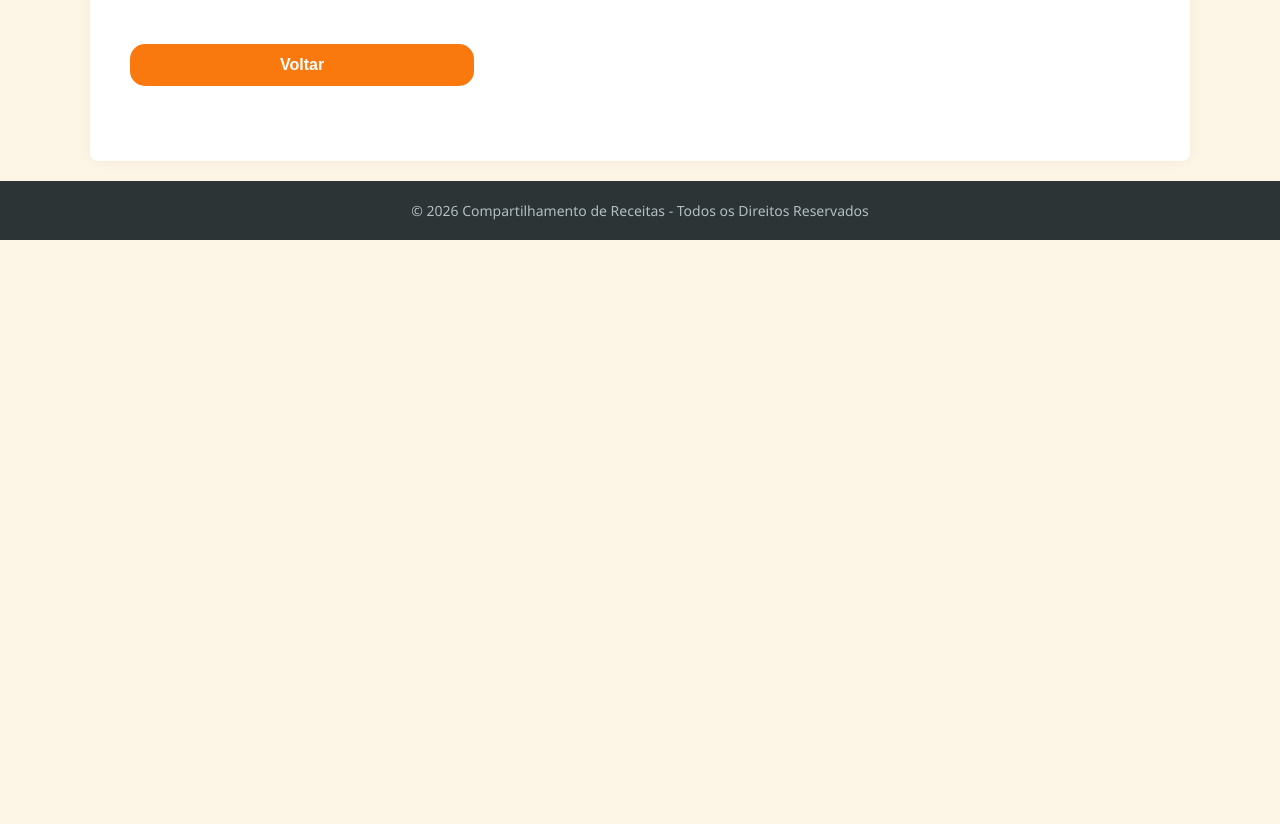
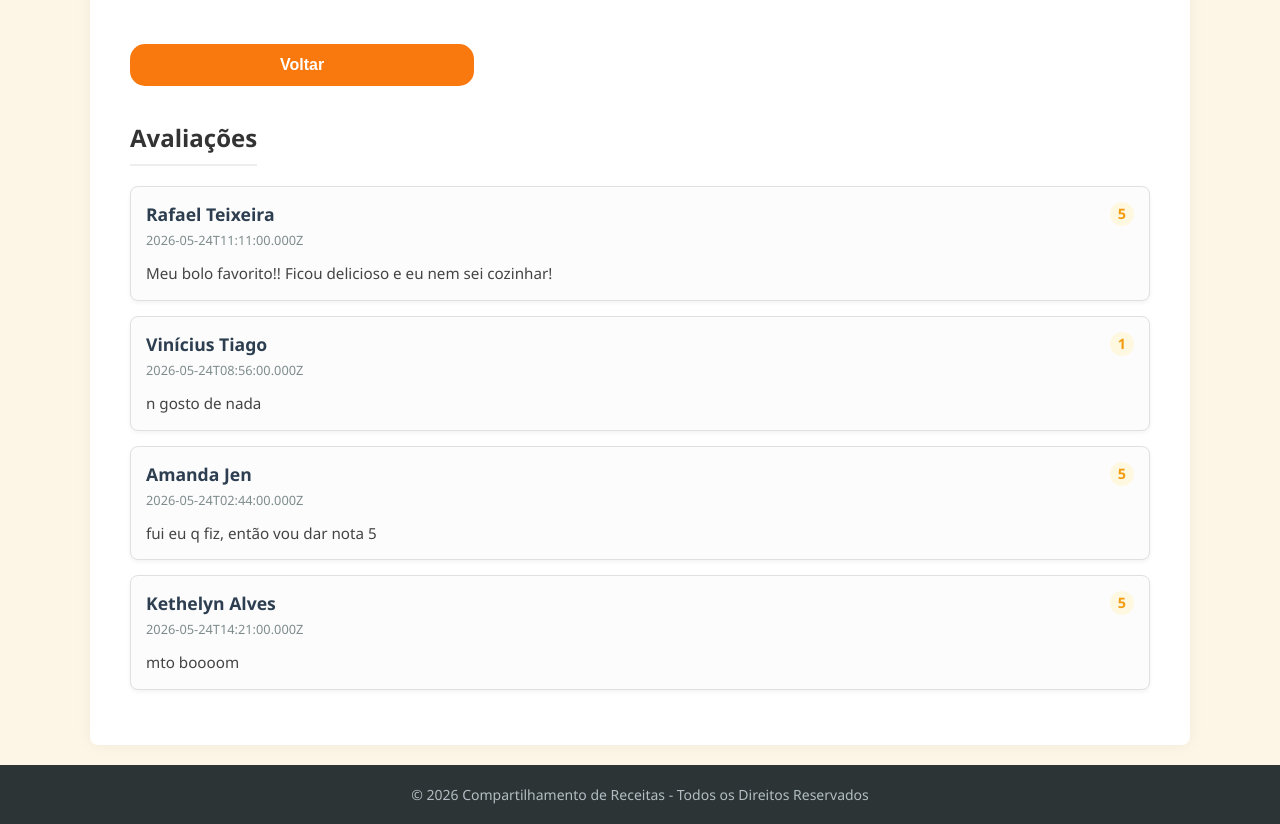
Before and after one commit to rafaeltpaulino/projeto-final-SPODWE2, a React (Create React App) app in the folder tudodebom/: page /receitas/1 in a window 1280 px wide. Shown: the part 1060-1884 px from the top of the page. Before the commit the page ends 1300 px from the top, so only its background shows below. Built offline with nearby package versions, Linux system fonts and the light colour scheme.

Commit message:
Implementação da entidade Avaliações, que permite dar uma nota e deixar um comentário em uma receita.

```diff
--- a/tudodebom/package.json
+++ b/tudodebom/package.json
@@ -12,6 +12,7 @@
     "@testing-library/user-event": "^13.5.0",
     "axios": "^1.16.1",
     "react": "^19.2.5",
+    "react-date-object": "^2.1.9",
     "react-dom": "^19.2.5",
     "react-router-dom": "^7.14.2",
     "react-scripts": "5.0.1",
--- /dev/null
+++ b/tudodebom/public/api/avaliacoes.json
@@ -0,0 +1,38 @@
+[
+    {
+        "id": 1,
+        "id_receita": 1,
+        "id_usuario": 4,
+        "nome_usuario": "Rafael Teixeira",
+        "nota": 5,
+        "comentario": "Meu bolo favorito!! Ficou delicioso e eu nem sei cozinhar!",
+        "data_avaliacao": "2026-05-24T11:11:00.000Z"
+    },
+    {
+        "id": 2,
+        "id_receita": 1,
+        "id_usuario": 1,
+        "nome_usuario": "Vinícius Tiago",
+        "nota": 1,
+        "comentario": "n gosto de nada",
+        "data_avaliacao": "2026-05-24T08:56:00.000Z"
+    },
+    {
+        "id": 3,
+        "id_receita": 1,
+        "id_usuario": 2,
+        "nome_usuario": "Amanda Jen",
+        "nota": 5,
+        "comentario": "fui eu q fiz, então vou dar nota 5",
+        "data_avaliacao": "2026-05-24T02:44:00.000Z"
+    },
+    {
+        "id": 4,
+        "id_receita": 1,
+        "id_usuario": 3,
+        "nome_usuario": "Kethelyn Alves",
+        "nota": 5,
+        "comentario": "mto boooom",
+        "data_avaliacao": "2026-05-24T14:21:00.000Z"
+    }
+]
--- a/tudodebom/src/App.js
+++ b/tudodebom/src/App.js
@@ -20,6 +20,7 @@ class App extends Component {
     receitas: [],
     usuarios: [],
     categorias: [],
+    avaliacoes: [],
     logado: false
   };
 
@@ -32,16 +33,20 @@ class App extends Component {
       const { data: receitas } = await axios.get('/api/receitas.json');
       const { data: usuarios } = await axios.get('/api/usuarios.json');
       const { data: categorias } = await axios.get('/api/categorias.json');
+      const { data: avaliacoes } = await axios.get('/api/avaliacoes.json');
 
       this.setState({ receitas });
       this.setState({ usuarios });
       this.setState({ categorias });
+      this.setState({avaliacoes});
     } catch (error) {
       console.log(error);
       document.querySelectorAll('.principal')[0].insertAdjacentHTML(
         "beforeend",
         "<p class'erro'>Mensagem de erro</p>"
       );
+    } finally {
+      console.log(this.state.avaliacoes);
     }
   }
 
@@ -104,13 +109,20 @@ class App extends Component {
   }
 
   handleLogin = (email, senha) => {
-    const logado = this.state.usuarios.find((usuario) =>
+    const usuario = this.state.usuarios.find((usuario) =>
       email === usuario.email && senha === usuario.senha
     );
 
-    this.setState({logado})
+    if(usuario) {
+      sessionStorage.setItem('usuarioId', usuario.id);
+      this.setState({logado: true});
 
-    return logado;
+      return true;
+    } else {
+      this.setState({logado: false});
+
+      return false;
+    }
   }
 
   render() {
@@ -124,7 +136,8 @@ class App extends Component {
           />
           <Route
             path="/receitas/:receitaId"
-            element={<BuscaReceita receitas={this.state.receitas} />}
+            element={<BuscaReceita receitas={this.state.receitas}
+                                   avaliacoes={this.state.avaliacoes} />}
           />
           <Route
             path="/categorias"
--- a/tudodebom/src/components/BuscaReceita.js
+++ b/tudodebom/src/components/BuscaReceita.js
@@ -7,7 +7,7 @@ const BuscaReceita = (props) => {
     const {receitaId} = useParams();
     const receita = props.receitas.find((receita) => receita.id === Number(receitaId));
 
-    return receita ? <ReceitaCompleta receita={receita} /> : <NotFound />
+    return receita ? <ReceitaCompleta receita={receita} avaliacoes={props.avaliacoes} /> : <NotFound />
 };
 
 export default BuscaReceita;
--- a/tudodebom/src/components/Login.js
+++ b/tudodebom/src/components/Login.js
@@ -12,14 +12,13 @@ const Login = (props) => {
         const res = props.handleLogin(email, senha);
 
         if (res) {
-            sessionStorage.setItem('usuario', res.nome);
             alert('Login realizado com sucesso!');
             setSucesso(true);
         } else {
             alert('Email ou senha incorretos');
             setSucesso(false);
         }
-    }
+    };
 
     return (
         <>
--- a/tudodebom/src/components/ReceitaCompleta.js
+++ b/tudodebom/src/components/ReceitaCompleta.js
@@ -1,8 +1,10 @@
-import React, { useState, useEffect } from 'react';
-import { useParams } from 'react-router-dom';
-
+import React, { Fragment } from 'react';
+import DateObject from 'react-date-object'
 
 const ReceitaCompleta = (props) => {
+
+    console.log(props.avaliacoes);
+
     return (
         <div className="principal">
             <header className="receita-header">
@@ -28,6 +30,28 @@ const ReceitaCompleta = (props) => {
 
                 <button onClick={() => window.history.back()} className="btn-voltar">Voltar</button>
             </section>
+
+            <div className='avaliacoes'>
+                <h2>
+                    Avaliações
+                </h2>
+                {props.avaliacoes.filter((avaliacao) => avaliacao.id_receita === props.receita.id).map((a) => (
+                    <div key={a.id} className='avaliacao'>
+                        <div className='nome-usuario'>
+                            {a.nome_usuario}
+                        </div>
+                        <div className='nota'>
+                            {a.nota}
+                        </div>
+                        <div className='data'>
+                            {a.data_avaliacao}
+                        </div>
+                        <div className='comentario'>
+                            {a.comentario}
+                        </div>
+                    </div>
+                ))}
+            </div>
         </div>
     );
 };
--- a/tudodebom/src/index.css
+++ b/tudodebom/src/index.css
@@ -501,3 +501,70 @@ form button[type="submit"]:hover {
   gap: 20px;
   justify-content: center;
 }
+
+* Container principal das avaliações */
+.avaliacoes {
+  max-width: 800px; /* Limita a largura para leitura confortável */
+  margin: 2rem 0;
+  font-family: 'Segoe UI', Tahoma, Geneva, Verdana, sans-serif;
+}
+
+.avaliacoes h2 {
+  font-size: 1.5rem;
+  color: #333;
+  border-bottom: 2px solid #eee;
+  padding-bottom: 10px;
+  margin-bottom: 20px;
+}
+
+/* O cartão (card) de cada avaliação individual */
+.avaliacao {
+  background-color: #fcfcfc;
+  border: 1px solid #e0e0e0;
+  border-radius: 8px;
+  padding: 15px;
+  margin-bottom: 15px;
+  box-shadow: 0 2px 4px rgba(0, 0, 0, 0.05);
+
+  /* Usando Grid para alinhar os itens sem precisar alterar o seu HTML */
+  display: grid;
+  grid-template-columns: 1fr auto; /* Coluna 1 cresce, Coluna 2 ajusta ao conteúdo */
+  row-gap: 5px; /* Espaço entre as linhas */
+}
+
+/* Estilização dos itens internos */
+.nome-usuario {
+  font-weight: 600;
+  color: #2c3e50;
+  font-size: 1.1rem;
+}
+
+.nota {
+  font-weight: bold;
+  color: #f39c12; /* Uma cor amarelo/laranja para remeter a estrelas */
+  background-color: #fff8e1;
+  padding: 2px 8px;
+  border-radius: 12px;
+  font-size: 0.9rem;
+}
+
+.data {
+  font-size: 0.8rem;
+  color: #7f8c8d;
+  grid-column: 1 / -1; /* Faz a data ocupar as duas colunas inteiras */
+  margin-bottom: 8px;
+}
+
+.comentario {
+  grid-column: 1 / -1; /* Faz o comentário ocupar as duas colunas inteiras */
+  color: #444;
+  line-height: 1.5;
+  font-size: 0.95rem;
+}
+
+/* Efeito sutil ao passar o mouse por cima do card */
+.avaliacao:hover {
+  background-color: #ffffff;
+  box-shadow: 0 4px 8px rgba(0, 0, 0, 0.08);
+  transition: all 0.2s ease-in-out;
+}
```
Also changed, not shown: 1 other file (tests, documents, lock files or other folders). Lines whose indentation alone changed are shown as unchanged.
